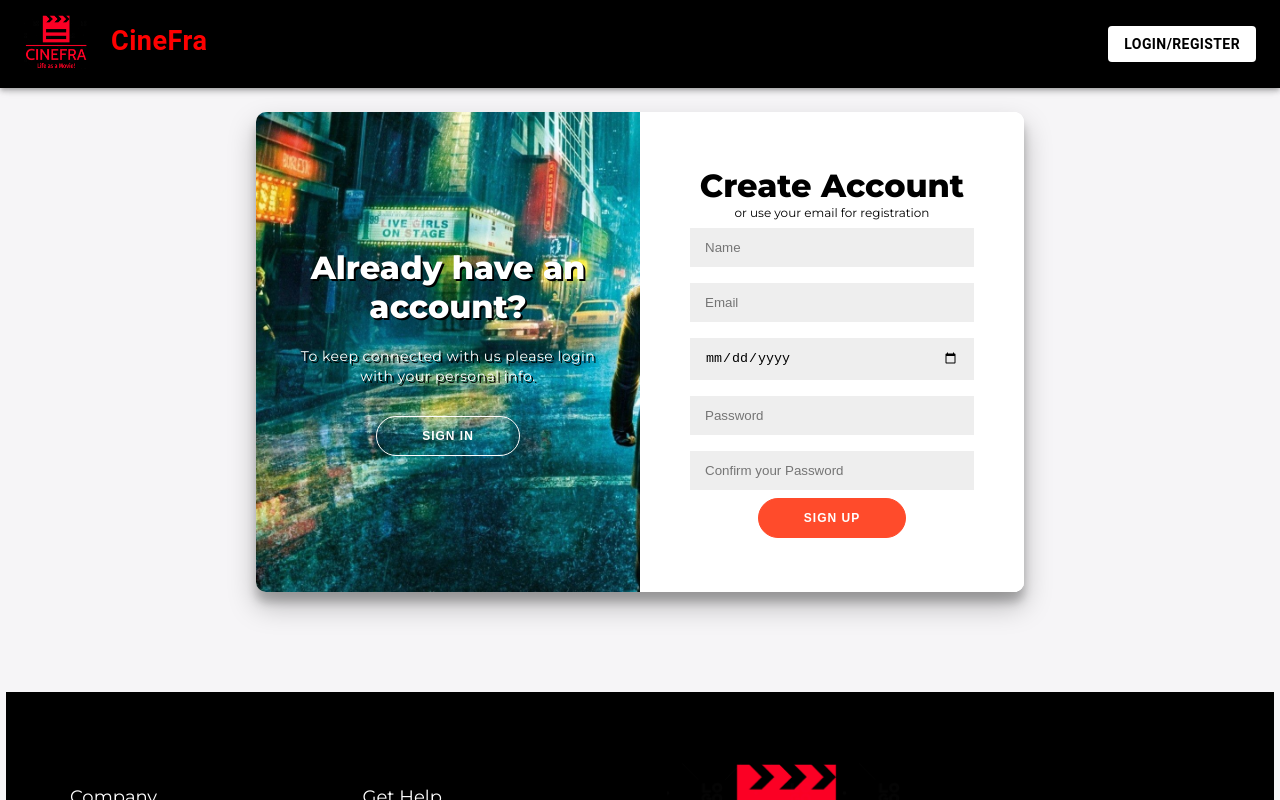
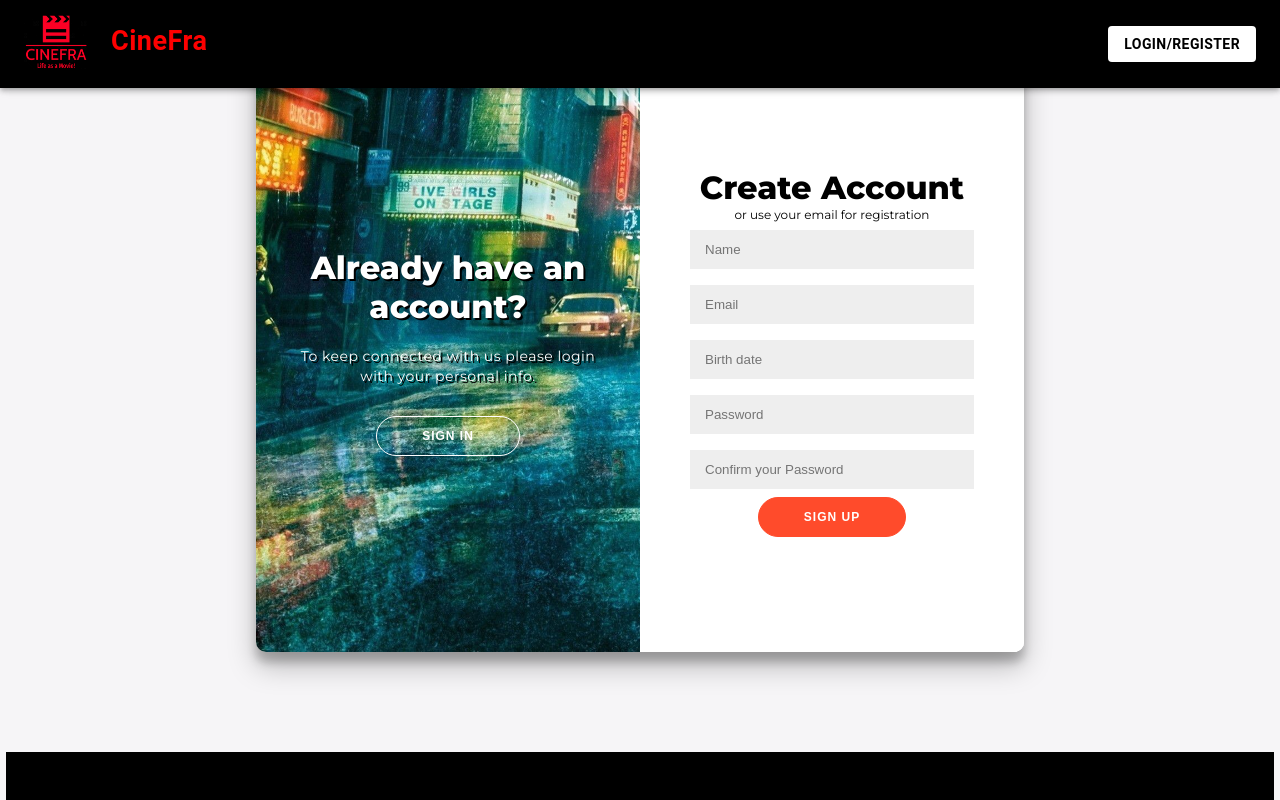
Before and after one commit to MilanTo3/Cinema-App-Project-Praksa-Vega-IT, a React (Create React App) app in the folder cinema-app/: page /loginregpage in a window 1280 px wide. Both pictures are taken after a click on the button "SIGN UP". Shown: the top 800 px of the page. Built offline with nearby package versions, Linux system fonts and the light colour scheme.

Commit message:
Register form and usermodel

```diff
--- /dev/null
+++ b/cinema-app/src/Models/userModel.js
@@ -0,0 +1,11 @@
+export default class UserModel {
+
+    constructor(name, email, birthday, password, confirmpassword) {
+      this.name = name;
+      this.email = email;
+      this.birthday = birthday;
+      this.password = password;
+      this.confirmpassword = confirmpassword;
+    }
+
+}
--- a/cinema-app/src/Pages/logregPage/logregPage.js
+++ b/cinema-app/src/Pages/logregPage/logregPage.js
@@ -1,27 +1,88 @@
 import classes from '../logregPage/logregPage.module.css';
-import {useState} from 'react'
+import {useState, useEffect} from 'react'
+import UserModel from '../../Models/userModel';
 
 export default function LogRegPage(){
 
     const [isActive, setIsActive] = useState(false);
 	const logo = require('../../Assets/logo.PNG');
+	var userModel = new UserModel();
+	const [formValues, setFormValues] = useState(userModel);
+	const [formErrors, setFormErrors] = useState({});
+	const [isSubmit, setIsSubmit] = useState(false);
 
     const buttClicked = (e) => {
         setIsActive(current => !current);
 
     }
 
+	const handleChange = (e) => {
+		const {name, value} = e.target;
+		setFormValues({...formValues, [name]: value});
+		console.log(formValues);
+	};
+
+	useEffect(() => {
+		console.log(formErrors)
+		if(Object.keys(formErrors).length === 0 && isSubmit){
+			console.log(formValues);
+			setIsActive(false);
+		}
+
+	}, [formErrors]);
+
+	const handleSubmit = (e) => {
+
+		e.preventDefault();
+		setFormErrors(validate(formValues));
+
+
+	};
+
+	const validate = (e) => {
+
+		const errors = {}
+
+		if(!formValues.name){
+			errors.name = "Name is required.";
+		}
+		if(!formValues.email){
+			errors.email = "Email is required.";
+		}
+		if(!formValues.password){
+			errors.password = "Password is required.";
+		}else if(formValues.password.length < 5){
+			errors.password = "Password must be longer than 5 characters.";
+		}
+		if(!formValues.birthday){
+			errors.birthday = "Birthday is required.";
+		}
+		if(!formValues.confirmedpassword){
+			errors.confirmedpassword = "You have to confirm the password";
+		}else if(formValues.password != formValues.confirmedpassword){
+			errors.confirmedpassword = "Confirmed password is wrong.";
+		}
+
+		return errors;
+	};
+
     return <div id="container" className={`${classes["container"]} ${ isActive ? classes["right-panel-active"] : classes["container"] }`}>
 	<div className={ `${classes["form-container"]} ${classes["sign-up-container"]}` }>
-		<form action="#">
+		<form onSubmit={handleSubmit}>
 			<h1>Create Account</h1>
 			<span>or use your email for registration</span>
-			<input type="text" placeholder="Name" />
-			<input type="email" placeholder="Email" />
-			<input type="date" placeholder="Birth date" />
-			<input type="password" placeholder="Password" />
-			<input type="password" placeholder="Confirm your Password" />
-			<button>Sign Up</button>
+			<input type="text" name="name" placeholder="Name" value={formValues.name} onChange={handleChange} />
+			<p className={classes.errors}>{formErrors.name}</p>
+			<input type="email" name="email" placeholder="Email" value={formValues.email} onChange={handleChange}/>
+			<p className={classes.errors}>{formErrors.email}</p>
+			<input type="text" onFocus={(e) => (e.target.type = "date")}
+        onBlur={(e) => (e.target.type = "text")} name="birthday" placeholder="Birth date" value={formValues.birthday} onChange={handleChange}/>
+			<p className={classes.errors}>{formErrors.birthday}</p>
+			<input type="password" name="password" placeholder="Password" value={formValues.password} onChange={handleChange}/>
+			<p className={classes.errors}>{formErrors.password}</p>
+			<input type="password" name="confirmedpassword" placeholder="Confirm your Password" value={formValues.confirmedpassword} onChange={handleChange}/>
+			<p className={classes.errors}>{formErrors.confirmedpassword}</p>
+			<button type="submit">Sign Up</button>
 		</form>
 	</div>
 	<div className={`${classes["form-container"]} ${classes["sign-in-container"]}`}>
--- a/cinema-app/src/Pages/logregPage/logregPage.module.css
+++ b/cinema-app/src/Pages/logregPage/logregPage.module.css
@@ -88,6 +88,13 @@ input, select {
 	width: 100%;
 }
 
+.errors{
+	color: red;
+	padding: 0px;
+	margin: 0px;
+	font-size:smaller;
+}
+
 .container {
 	background-color: #fff;
 	border-radius: 10px;
@@ -97,7 +104,7 @@ input, select {
 	overflow: hidden;
 	width: 768px;
 	max-width: 100%;
-	min-height: 480px;
+	min-height: 600px;
     margin: auto;
     margin-top: 400px;
 
```
